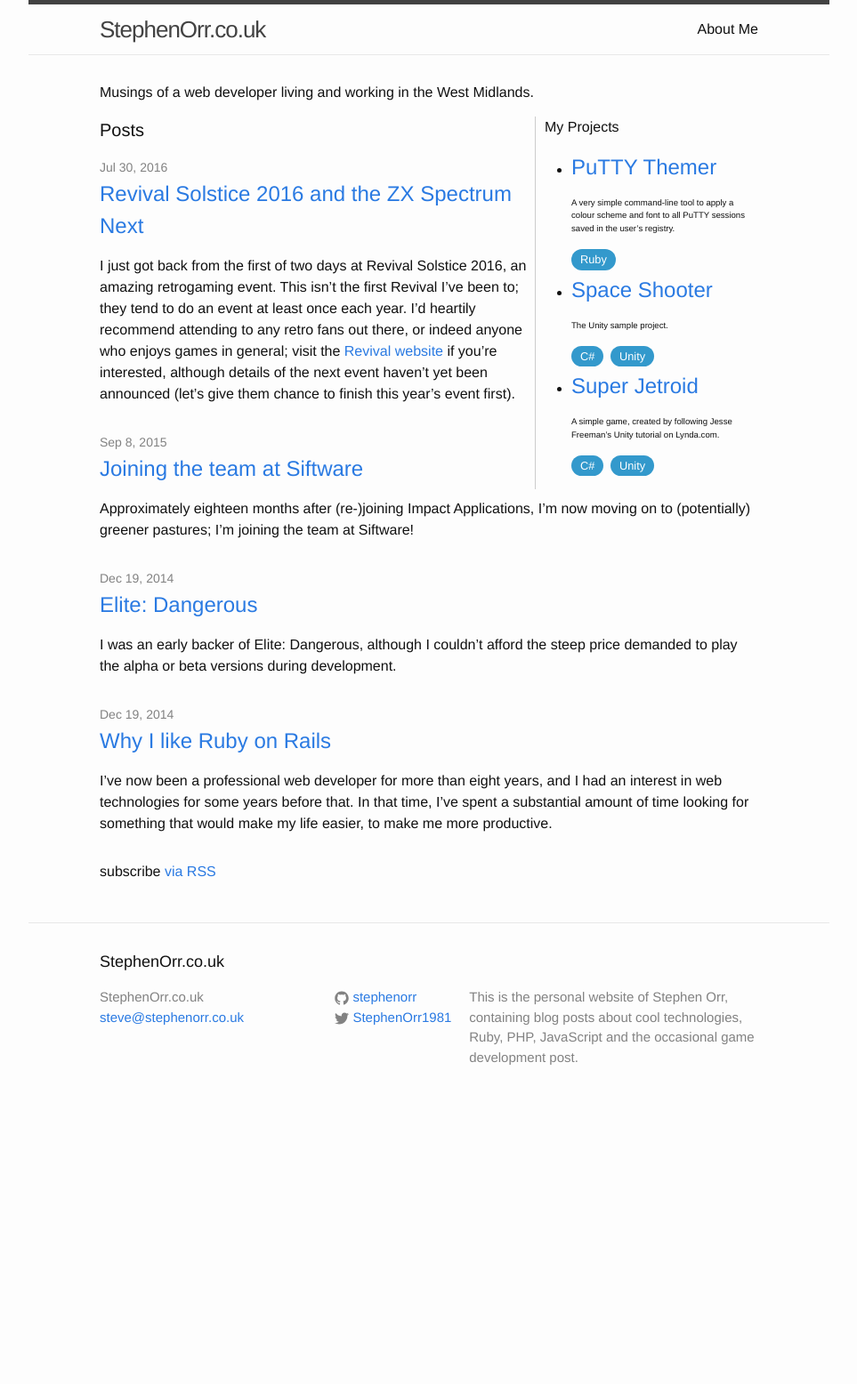
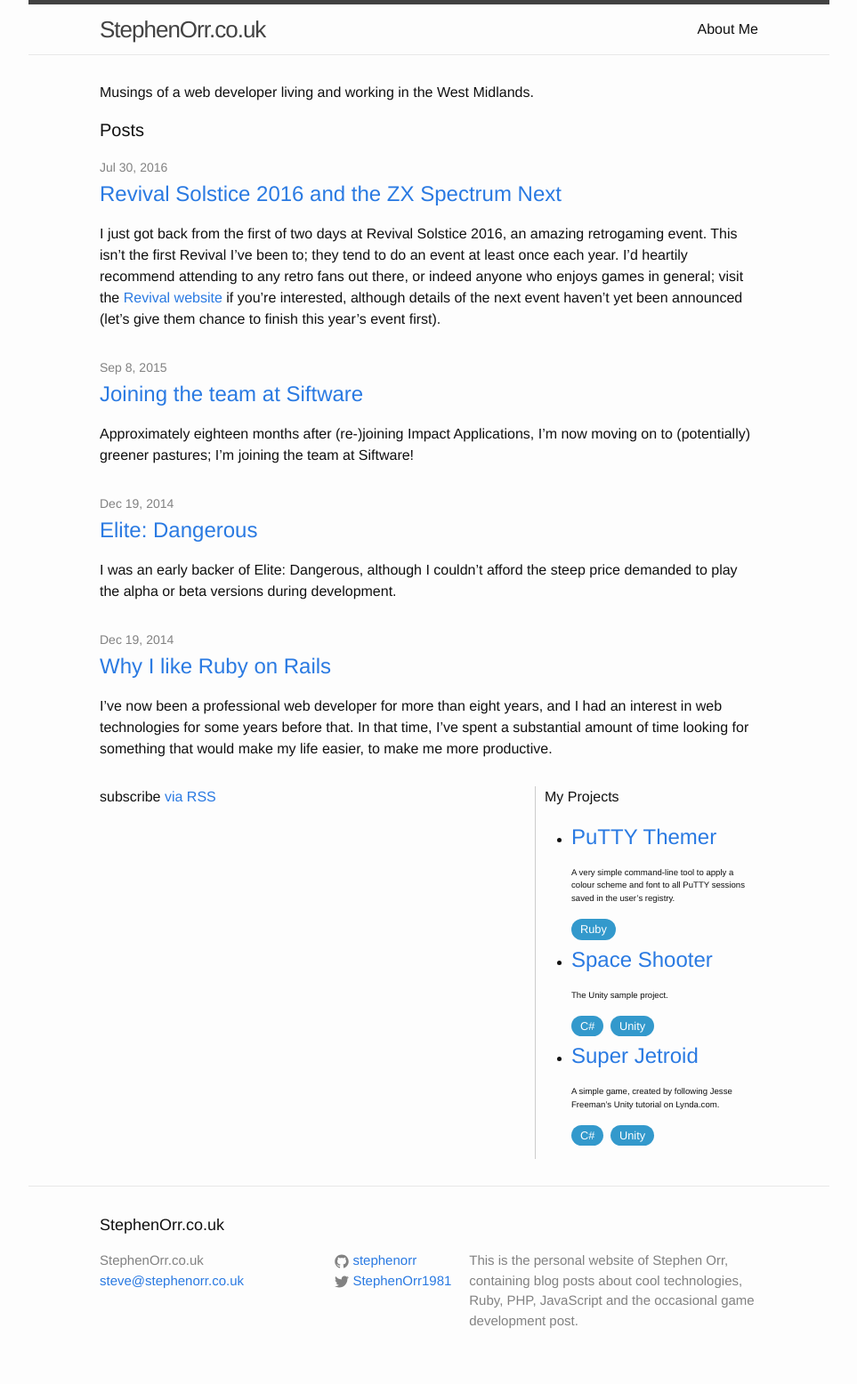
Before and after one commit to stevehill1981/stevehill1981.github.io, a Jekyll site: the page built from index.html, in a window 1280 px wide. Shown: the whole page at 89% size, without its empty margins (158-1121 px from the left). Built offline with Jekyll 4.4.1, drawn with Linux system fonts in a browser that asks for light colours; before the commit the page ends 1260 px from its top, so only the background shows below that.

Commit message:
Move projects to the bottom

```diff
--- a/index.html
+++ b/index.html
@@ -9,8 +9,11 @@ layout: default
   </p>
 
   <section class="main">
+    {% include posts.md %}
+  </section>
+
+  <section class="projects">
     {% include projects.md %}
-    {% include posts.md %}
   </section>
 
   <p class="rss-subscribe">subscribe <a href="{{ "/feed.xml" | prepend: site.baseurl }}">via RSS</a></p>
```
